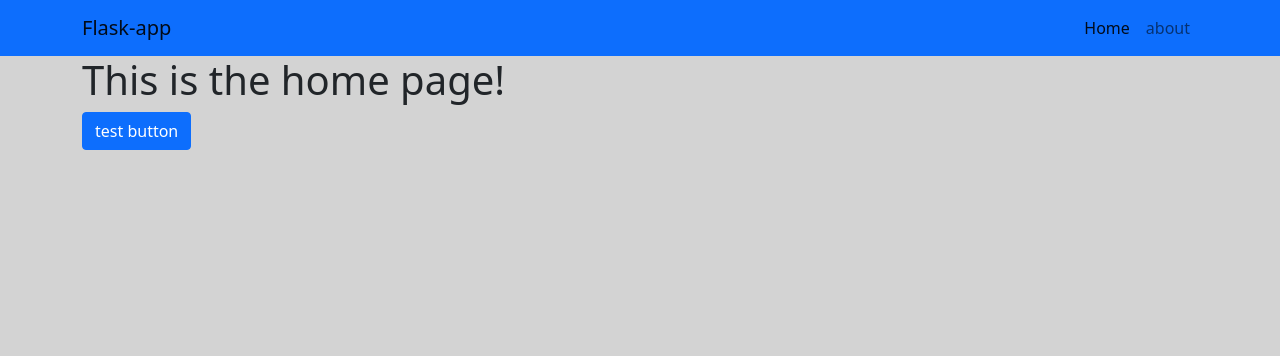
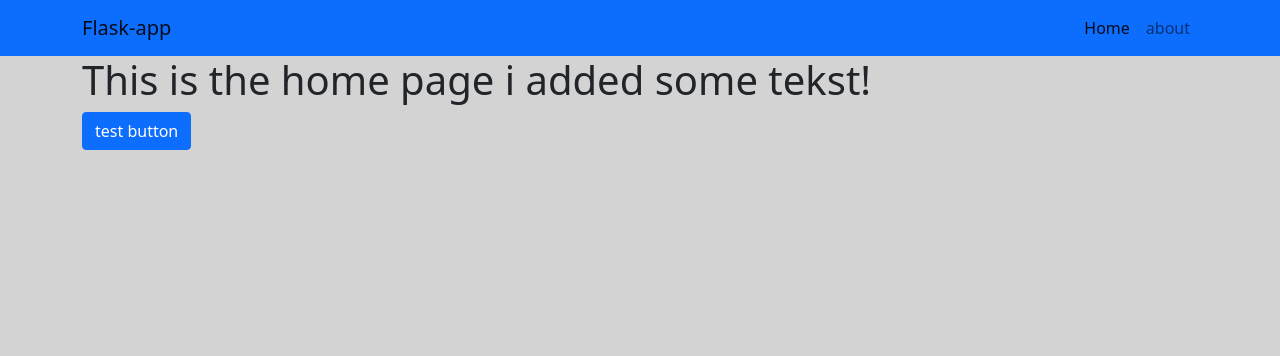
Before and after one commit to SebastianLomme/flask-app-cd, a Flask app: page / in a window 1280 px wide. Shown: the top 356 px of the page. Run offline with Flask 2, Linux system fonts and the light colour scheme.

Commit message:
commends added

```diff
--- a/templates/home.html
+++ b/templates/home.html
@@ -1,6 +1,6 @@
 <!DOCTYPE html>
 {% extends "base.html" %}
 {% block content%}
-    <h1>This is the home page!</h1>
+    <h1>This is the home page i added some tekst!</h1>
     <button class="btn btn-primary">test button </button>
 {% endblock %}
```
Also changed, not shown: .github/workflows/python-app.yml.
